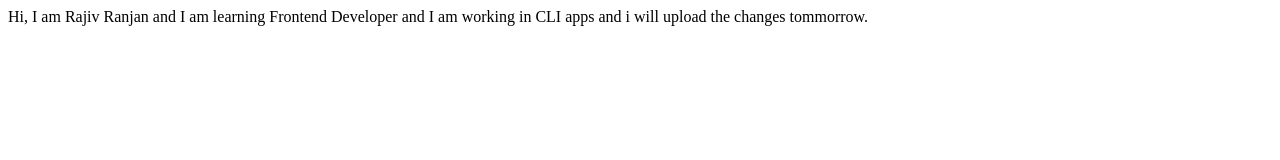
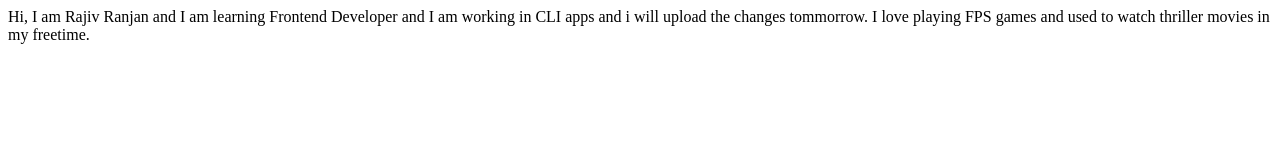
Before and after one commit to DeByte15/RajivRanjan-portfolio, a plain HTML site: page index.html in a window 1280 px wide. Drawn offline with Linux system fonts and the light colour scheme.

Commit message:
feat: added interest

```diff
--- a/index.html
+++ b/index.html
@@ -8,6 +8,7 @@
 	</head>
 	<body>
 		Hi, I am Rajiv Ranjan and I am learning Frontend Developer and I am
-		working in CLI apps and i will upload the changes tommorrow.
+		working in CLI apps and i will upload the changes tommorrow. I love
+		playing FPS games and used to watch thriller movies in my freetime.
 	</body>
 </html>
```
